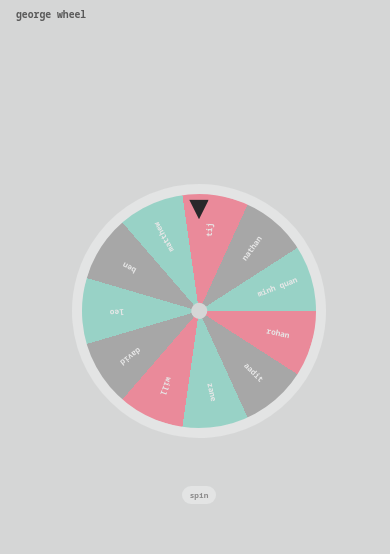
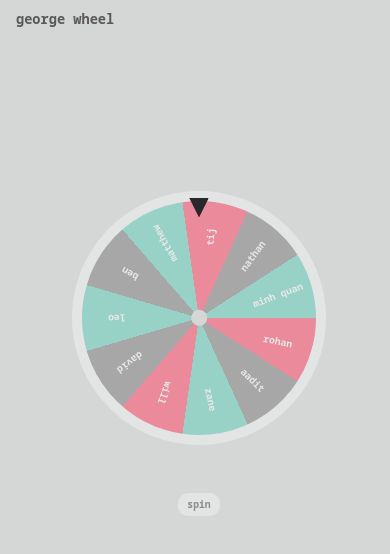
Before and after one commit to Nathan-Kimm/decision-wheel, a React (Vite) app: page / in a window 390 px wide. Shown: the top 554 px of the page. Built offline with nearby package versions, Linux system fonts and the light colour scheme.

Commit message:
Improve responsive styles for wheel and modal components
Enhanced CSS for better responsiveness across devices, including adjustments to font sizes, button padding, and modal sizing. Updated Wheel component logic to prevent multiple spins at once by disabling the spin action while spinning.

```diff
--- a/src/App.css
+++ b/src/App.css
@@ -21,3 +21,8 @@ body {
     font-size: 2.5vw;
   }
 }
+@media screen and (max-width: 650px) {
+  h1 {
+    font-size: 3.5vw;
+  }
+}
--- a/src/components/Wheel.css
+++ b/src/components/Wheel.css
@@ -137,7 +137,7 @@
         left: 15%;
         transform-origin: 0 0;
         color: #E7E7E7;
-        font-size: 2vw;
+        font-size: 2.5vw;
         font-weight: 700;
         white-space: nowrap;
         width: 70%;
@@ -178,3 +178,20 @@
         clip-path: polygon(50% 0%, 0% 100%, 100% 100%);
     }
 }
+
+@media screen and (max-width: 650px) {
+        .wheel-pointer {
+        position: absolute;
+        top: 50%;
+        left: 50%;
+        transform: translate(-50%, -800%) rotate(180deg);
+        display: flex;
+        align-items: center;
+        justify-content: center;
+        aspect-ratio: 1 / 1;
+        width: 5vw;
+        height: 5vw;
+        background: #28282a;
+        clip-path: polygon(50% 0%, 0% 100%, 100% 100%);
+    }
+    }
--- a/src/components/Wheel.tsx
+++ b/src/components/Wheel.tsx
@@ -9,8 +9,12 @@ type WheelProps = {
 
 export default function Wheel({ options, onSelect }: WheelProps) {
   const [rotation, setRotation] = useState(0);
+  const [isSpinning, setIsSpinning] = useState(false);
 
   const spin = () => {
+    if (isSpinning) return;
+    setIsSpinning(true);
+
     const winnerIndex = Math.floor(Math.random() * options.length);
     const sliceAngle = 360 / options.length;
     const desiredAngle = (winnerIndex * sliceAngle);
@@ -24,6 +28,7 @@ export default function Wheel({ options, onSelect }: WheelProps) {
 
     setTimeout(() => {
       onSelect(options[winnerIndex]);
+      setIsSpinning(false);
     }, 13500);
   };
 
--- a/src/components/button.css
+++ b/src/components/button.css
@@ -27,9 +27,9 @@
         background-color: #e3e4e4;
         border: none;
         color: #8c8b8b;
-        font-size: 2vw;
+        font-size: 2.5vw;
         font-weight: 700;
-        padding: 1vw 2vw;
+        padding: 1.3vw 2.5vw;
         border-radius: 10px;
     }
 }
--- a/src/modal/winner.css
+++ b/src/modal/winner.css
@@ -6,7 +6,7 @@
     justify-content: center;
     align-items: center;
     background: rgba(0, 0, 0, 0.5);
-}
+
 
     .modal {
         position: relative;
@@ -15,19 +15,28 @@
         background: #d5d6d6;
         padding: 3rem 5rem;
         border-radius: 12px;
-    min-width: 300px;
-    max-width: 90vw;
+        min-width: 20vw;
+        width: 30vw;
+        max-width: 300px;
         box-shadow: 0 20px 60px rgba(0, 0, 0, 0.35);
     }
 
-.modal.large {
-    width: 800px;
+
+
+    .close-button:hover {
+        color: #ea8a9a;
     }
 
-.modal.small {
-    width: 300px;
+    .close-button:active {
+        color: #98D2C6;
     }
 
+    @media screen and (min-width: 1200px) {
+        .modal h1 {
+            margin: 0;
+            font-size: 1.5vw;
+            text-align: center;
+        }
          .close-button {
         position: absolute;
         top: 1rem;
@@ -36,21 +45,29 @@
         font-weight: 700;
         border: none;
         color: #28282a;
-    font-size: 1.7rem;
+        font-size: 1.5vw;
         cursor: pointer;
 
     }
-
-.close-button:hover {
-    color: #ea8a9a;
     }
-
-.close-button:active{
-    color: #98D2C6;
-}
-
+/* phone 500px*/
+    @media screen and (max-width: 1200px) {
         .modal h1 {
             margin: 0;
-    font-size: 2rem;
+            font-size: 3vw;
             text-align: center;
         }
+         .close-button {
+        position: absolute;
+        top: 1rem;
+        right: 1rem;
+        background: transparent;
+        font-weight: 700;
+        border: none;
+        color: #28282a;
+        font-size: 2.5vw;
+        cursor: pointer;
+
+    }
+    }
+}
```
Lines whose indentation alone changed are shown as unchanged.
